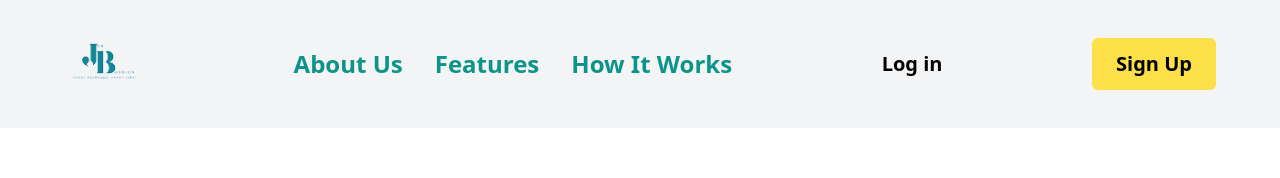
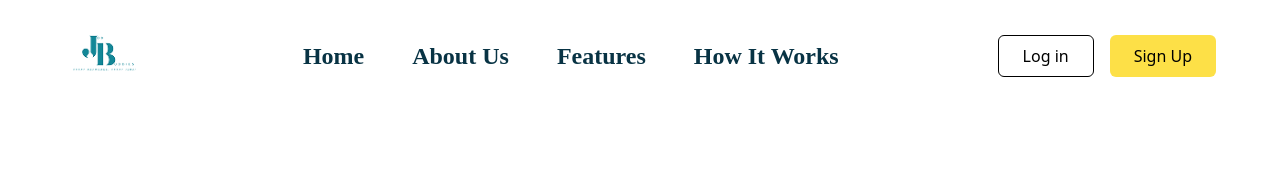
Before and after one commit to SkillHat-Team-1-Job-Seek/job-seek-meet, a React (Vite) app in the folder app/frontend/: page / in a window 1280 px wide. Shown: the top 178 px of the page. Built offline with nearby package versions, Linux system fonts and the light colour scheme.

Commit message:
KAN-40 Refined Navigation Bar and Divided Landing Page into Separate Components

```diff
--- a/app/frontend/src/components/LandingPage.jsx
+++ b/app/frontend/src/components/LandingPage.jsx
@@ -1,10 +1,12 @@
 import React from "react";
+import NavigationBar from "./NavigationBar";
 
 const LandingPage = ({ navigateTo }) => {
   return (
     <div className="w-full min-h-screen bg-white flex flex-col items-center">
       {/* Navigation */}
-      <div className="w-full flex justify-between items-center px-16 py-6 bg-gray-100">
+      <NavigationBar navigateTo={navigateTo} />
+      {/* <div className="w-full flex justify-between items-center px-16 py-6 bg-gray-100">
         <img className="w-20 h-20" src="/assets/image 103.png" alt="Logo" />
         <div className="flex gap-8 text-teal-600 text-2xl font-bold">
           <span>About Us</span>
@@ -13,7 +15,7 @@ const LandingPage = ({ navigateTo }) => {
         </div>
         <button
           onClick={() => navigateTo("login")}
-          className="text-xl font-bold text-black"
+          className="px-6 py-3 bg-white-300 text-xl font-bold text-black"
         >
           Log in
         </button>
@@ -23,7 +25,7 @@ const LandingPage = ({ navigateTo }) => {
         >
           Sign Up
         </button>
-      </div>
+      </div> */}
 
       {/* Hero Section */}
       <div className="flex flex-col items-center text-center mt-16">
--- /dev/null
+++ b/app/frontend/src/components/NavigationBar.jsx
@@ -0,0 +1,119 @@
+import React from "react";
+
+const NavigationBar = ({ navigateTo }) => {
+  return (
+    <nav className="w-full">
+      <div className="max-w-screen-xl mx-auto flex justify-between items-center px-6 md:px-16 py-4">
+        {/* Logo */}
+        <img className="w-20 h-20" src="/assets/image 103.png" alt="Logo" />
+
+        {/* Desktop Navigation */}
+        <div className="hidden md:flex flex-grow justify-center space-x-12 text-cyan-950 text-2xl font-bold font-['Poppins']">
+          <span className="cursor-pointer hover:text-teal-800">Home</span>
+          <span className="cursor-pointer hover:text-teal-800">About Us</span>
+          <span className="cursor-pointer hover:text-teal-800">Features</span>
+          <span className="cursor-pointer hover:text-teal-800">How It Works</span>
+        </div>
+
+        {/* Buttons */}
+        <div className="hidden md:flex gap-x-4">
+          <button
+            onClick={() => navigateTo("login")}
+            className="px-6 py-2 border border-black rounded-md text-l text-black hover:bg-gray-200"
+          >
+            Log in
+          </button>
+          <button
+            onClick={() => navigateTo("signup")}
+            className="px-6 py-2 bg-yellow-300 text-black rounded-md text-l hover:bg-yellow-400"
+          >
+            Sign Up
+          </button>
+        </div>
+
+        {/* Mobile Menu Icon (Optional) */}
+        <div className="md:hidden">
+          <button className="text-black text-3xl">&#9776;</button>
+        </div>
+      </div>
+    </nav>
+  );
+};
+
+export default NavigationBar;
+
+
+// const NavigationBar = ({ navigateTo }) => {
+//     return (
+//         <nav className="bg-white shadow-md p-4 flex justify-between items-center">
+
+//         <div className="max-w-screen-xl mx-auto flex justify-between items-center px-6 md:px-16 py-4">
+//           {/* Logo */}
+//           <img className="w-20 h-20" src="/assets/image 103.png" alt="Logo" />
+
+//           {/* Desktop Navigation */}
+//           <div className="hidden md:flex flex-grow justify-center space-x-12 text-cyan-950 text-2xl font-bold font-['Poppins']">
+//           <span className="cursor-pointer hover:text-teal-800">Home</span>
+//           <span className="cursor-pointer hover:text-teal-800">About Us</span>
+//           <span className="cursor-pointer hover:text-teal-800">Features</span>
+//           <span className="cursor-pointer hover:text-teal-800">How It Works</span>
+//         </div>
+
+//           {/* Buttons */}
+//           <div className="hidden md:flex gap-x-4">
+//             <button
+//               onClick={() => navigateTo("login")}
+//               className="px-6 py-2 border border-black rounded-md text-xl font-semibold text-black hover:bg-gray-200"
+//             >
+//               Log in
+//             </button>
+//             <button
+//               onClick={() => navigateTo("signup")}
+//               className="px-6 py-2 bg-yellow-300 text-black rounded-md text-xl font-semibold hover:bg-yellow-400"
+//             >
+//               Sign Up
+//             </button>
+//           </div>
+
+//           {/* Mobile Menu Icon (Optional) */}
+//           <div className="md:hidden">
+//             <button className="text-black text-3xl">&#9776;</button>
+//           </div>
+//         </div>
+//       </nav>
+
+
+    //   <nav className="w-full flex justify-between items-center px-16 py-6 bg-gray-100">
+    //     {/* Logo */}
+    //     <img className="w-20 h-20" src="/assets/image 103.png" alt="Logo" />
+
+    //     {/* Desktop Navigation */}
+    //     <NavigationBar navigateTo={navigateTo} />
+
+    //     <div className="hidden md:flex flex-grow justify-center space-x-12 text-cyan-950 text-2xl font-bold font-['Poppins']">
+    //       <span className="cursor-pointer hover:text-teal-800">Home</span>
+    //       <span className="cursor-pointer hover:text-teal-800">About Us</span>
+    //       <span className="cursor-pointer hover:text-teal-800">Features</span>
+    //       <span className="cursor-pointer hover:text-teal-800">How It Works</span>
+    //     </div>
+
+    //     {/* Auth Buttons */}
+    //     <div className="flex items-center space-x-4">
+    //       <button
+    //         onClick={() => navigateTo("login")}
+    //         className="px-6 py-3 border border-black text-xl font-bold text-black rounded-md hover:bg-gray-200 transition"
+    //       >
+    //         Log in
+    //       </button>
+    //       <button
+    //         onClick={() => navigateTo("signup")}
+    //         className="px-6 py-3 bg-yellow-300 text-black rounded-md text-xl font-semibold hover:bg-yellow-400 transition"
+    //       >
+    //         Sign Up
+    //       </button>
+    //     </div>
+    //   </nav>
+//     );
+//   };
+
+//   export default NavigationBar;
```
Also changed, not shown: app/frontend/src/components/AboutUs.jsx (added), app/frontend/src/components/FAQs.jsx (added), app/frontend/src/components/Header.jsx (deleted).
